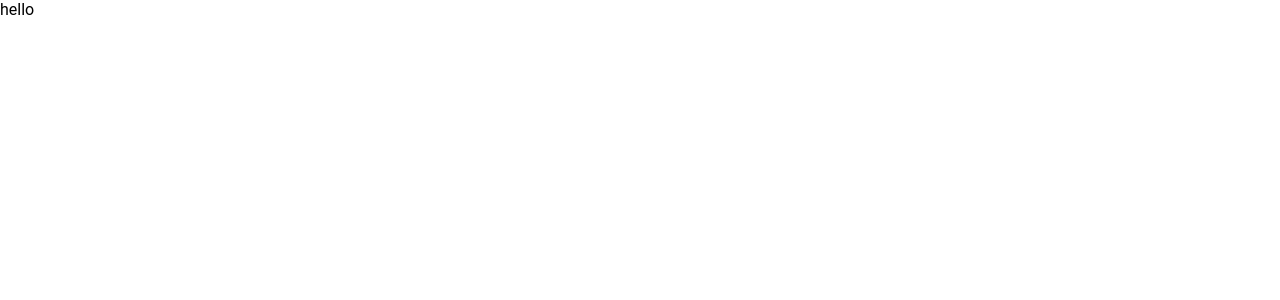
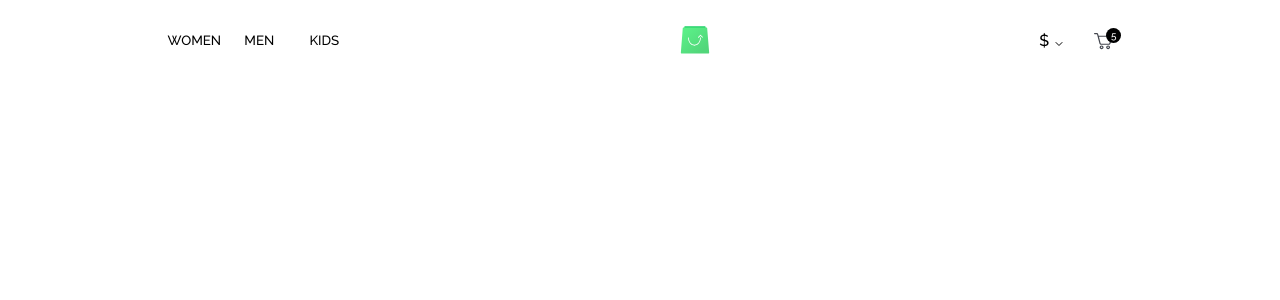
Before and after one commit to shimaa-mohamed/ShoppingMarket, a React (Create React App) app: page / in a window 1280 px wide. Shown: the top 300 px of the page. Built offline with nearby package versions, Linux system fonts and the light colour scheme.

Commit message:
feat: add ui for product page and for header

```diff
--- a/src/App.js
+++ b/src/App.js
@@ -1,7 +1,10 @@
 import React from 'react'
+import Header from './components/Header';
+import Productitem from './components/ProductItem';
+import ProductsGrid from './components/ProductsGrid';
 class App extends React.Component {
   render() {
-    return <div>hello</div>;
+    return <div><Header/></div>;
   }
 }
 
--- /dev/null
+++ b/src/components/CurrencyOverlay.jsx
@@ -0,0 +1,28 @@
+import React, { Component } from "react";
+import "../styles/CurrencyOverlayStyles.scss";
+import * as dummy from "../utils/dummy.json";
+
+class CurrencyOverlay extends Component {
+  render() {
+    // console.log(dummy.currencies);
+    return (
+      <ul className="currency-overlay-wrapper">
+        {dummy.currencies.map((item, i) => {
+          console.log(item);
+          return (
+            <li className="currency-overlay-wrapper__item" key={i}>
+              {
+                new Intl.NumberFormat("en", {
+                  style: "currency",
+                  currency: item,
+                }).format("")[0]
+              } {item}
+            </li>
+          );
+        })}
+      </ul>
+    );
+  }
+}
+
+export default CurrencyOverlay;
--- a/src/components/Header.jsx
+++ b/src/components/Header.jsx
@@ -1,13 +1,59 @@
-import React, { Component } from 'react';
+import React, { Component } from "react";
+import MiddleGreenImg from "../assets/middleGreen.svg";
+import ArrowImg from "../assets/arrowImg.svg";
+import EmptyCartImg from "../assets/emptyCartImg.svg";
+import "../styles/HeaderStyles.scss";
+import CurrencyOverlay from "./CurrencyOverlay";
+class Header extends Component {
+  state = {
+    showCurrencyOverlay: false,
+  };
+  handleCurrency() {
+    console.log("hellooooo");
+    this.setState({showCurrencyOverlay:!this.state.showCurrencyOverlay})
+  }
+  render() {
+    const { showCurrencyOverlay } = this.state;
+    console.log(showCurrencyOverlay);
+    return (
+      <header className="header-wrapper">
+        <ul className="header-wrapper__left">
+          <li>
+            <button>women</button>
+          </li>
+          <li>
+            <button>men</button>
+          </li>
+          <li>
+            <button>kids</button>
+          </li>
+        </ul>
+        <img
+          src={MiddleGreenImg}
+          alt="middle-green-svg"
+          className="header-wrapper__center"
+        />
+        <ul className="header-wrapper__right">
+          <div
+            className="header-wrapper__currency"
+            onClick={()=>this.handleCurrency()}
+          >
+            $ <img src={ArrowImg} alt="arrow-img" />
+            {showCurrencyOverlay && <CurrencyOverlay />}
+          </div>
 
-class Header extends Component {
-    render() {
-        return (
-            <div>
-
-            </div>
-        );
-    }
+          <div className="header-wrapper__cart-badge">
+            <img
+              src={EmptyCartImg}
+              alt="cart-img"
+              className="header-wrapper__cart-img"
+            />{" "}
+            <div className="header-wrapper__items-num">5</div>
+          </div>
+        </ul>
+      </header>
+    );
+  }
 }
 
 export default Header;
--- a/src/components/ProductItem.jsx
+++ b/src/components/ProductItem.jsx
@@ -1,13 +1,22 @@
-import React, { Component } from 'react';
-
-class Productitem extends Component {
-    render() {
-        return (
-            <div>
-
-            </div>
-        );
-    }
+import React, { Component } from "react";
+import ItemImg from "../assets/itemImage.jpg";
+import "../styles/ProductItemStyles.scss";
+class ProductItem extends Component {
+  render() {
+    const { product } = this.props;
+    return (
+      <div className="item-wrapper">
+        <img src={ItemImg} alt="item-img" className="item-wrapper__img" />
+        <p className="item-wrapper__describtion">{product.description}</p>
+        <p className="item-wrapper__price">
+          {new Intl.NumberFormat("en", {
+            style: "currency",
+            currency: product.currency,
+          }).format(product.price)}
+        </p>
+      </div>
+    );
+  }
 }
 
-export default Productitem;
+export default ProductItem;
--- a/src/components/ProductsGrid.jsx
+++ b/src/components/ProductsGrid.jsx
@@ -1,13 +1,20 @@
 import React, { Component } from 'react';
-
-class Productsgrid extends Component {
+import * as Dummy from "../utils/dummy.json"
+import ProductItem from './ProductItem';
+import "../styles/ProductsGridStyles.scss"
+class ProductsGrid extends Component {
     render() {
         return (
-            <div>
+            <div className="product-grid-wrapper">
+                {
+                    Dummy.products.map((item,i)=>(
+                        <ProductItem key={i} product={item}/>
+                    ))
+                }
 
             </div>
         );
     }
 }
 
-export default Productsgrid;
+export default ProductsGrid;
--- /dev/null
+++ b/src/styles/CurrencyOverlayStyles.scss
@@ -0,0 +1,14 @@
+@import "index.scss";
+.currency-overlay-wrapper {
+  height: 169px;
+  width: 114px;
+  position: absolute;
+  top: 40px;
+  left: -10px;
+  padding: 20px;
+  color: #000;
+  display: flex;
+  flex-direction: column;
+  justify-content: space-between;
+  align-items: center;
+}
--- a/src/styles/HeaderStyles.scss
+++ b/src/styles/HeaderStyles.scss
@@ -0,0 +1,73 @@
+@import "index.scss";
+
+.header-wrapper {
+  display: flex;
+  justify-content: space-around;
+  align-items: center;
+  height: 80px;
+  ul {
+    list-style: none;
+    display: flex;
+  }
+  &__center {
+    width: 30px;
+    height: 30px;
+  }
+  &__left {
+    button {
+      padding: 30px 0px;
+      width: 65px;
+      text-transform: uppercase;
+      background-color: #fff;
+      border: none;
+      cursor: pointer;
+    }
+    button:hover {
+      border-bottom: 2px solid $fade-green;
+      color: $fade-green;
+    }
+  }
+  &__right {
+    display: flex;
+    align-items: center;
+  }
+  &__cart-badge {
+    position: relative;
+    width: 30px;
+    height: 30px;
+    cursor: pointer;
+  }
+  &__cart-img {
+    width: 100%;
+    height: 60%;
+    position: absolute;
+    bottom:5px;
+  }
+  &__items-num {
+    position: absolute;
+    top: 3px;
+    right: -3px;
+    background-color: #000;
+    border-radius: 50%;
+    font-size: 10px;
+    text-align: center;
+    display: flex;
+    justify-content: center;
+    align-items: center;
+    color: #fff;
+    z-index: 1;
+    width: 15px;
+    height: 15px;
+    padding: 5px;
+  }
+  &__currency{
+      padding:5px;
+      margin-right: 20px;
+      position: relative;
+
+      cursor: pointer;
+      img{
+          margin-left: 2px;
+      }
+  }
+}
--- a/src/styles/ProductItemStyles.scss
+++ b/src/styles/ProductItemStyles.scss
@@ -0,0 +1,22 @@
+@import url("https://fonts.googleapis.com/css2?family=Raleway:wght@500&display=swap");
+@import "index.scss";
+
+.item-wrapper {
+  display: flex;
+  flex-direction: column;
+  justify-content: flex-start;
+  align-items: flex-start;
+  font-family: "Raleway", sans-serif;
+  font-size: 18px;
+  color: $gray-text;
+  padding: 11px 14px 16px 16px;
+  width: 386px;
+  height: 444px;
+  &__img {
+    width: 356px;
+    height: 338px;
+  }
+  &__describtion{
+      margin-top: 20px;
+  }
+}
--- a/src/styles/ProductsGridStyles.scss
+++ b/src/styles/ProductsGridStyles.scss
@@ -0,0 +1,7 @@
+@import "index.scss";
+
+.product-grid-wrapper{
+    display: grid;
+    grid-template-columns: repeat(3,1fr);
+    gap: 40px;
+}
--- a/src/styles/index.scss
+++ b/src/styles/index.scss
@@ -2,7 +2,8 @@
   box-sizing: border-box;
   margin: 0;
   padding: 0;
-  font-family: "Roboto", sans-serif;
+  font-family: "Raleway", sans-serif;
 }
 
 $fade-green: #5ece7b;
+$gray-text:#8D8F9A;
--- /dev/null
+++ b/src/utils/dummy.json
@@ -0,0 +1,38 @@
+{
+    "products":[{
+        "gallery":"../assets/itemImage.jpg",
+        "description":"product describtion",
+        "currency":"$",
+        "price":50.00
+    },
+    {
+        "gallery":"../assets/itemImage.jpg",
+        "description":"product describtion",
+        "currency":"$",
+        "price":50.00
+    },
+    {
+        "gallery":"../assets/itemImage.jpg",
+        "description":"product describtion",
+        "currency":"$",
+        "price":50.00
+    },
+    {
+        "gallery":"../assets/itemImage.jpg",
+        "description":"product describtion",
+        "currency":"$",
+        "price":50.00
+    },{
+        "gallery":"../assets/itemImage.jpg",
+        "description":"product describtion",
+        "currency":"$",
+        "price":50.00
+    }],
+    "currencies": [
+        "USD",
+        "GBP",
+        "AUD",
+        "JPY",
+        "RUB"
+      ]
+}
```
Also changed, not shown: src/assets/arrowImg.svg (added), src/assets/emptyCartImg.svg (added).
